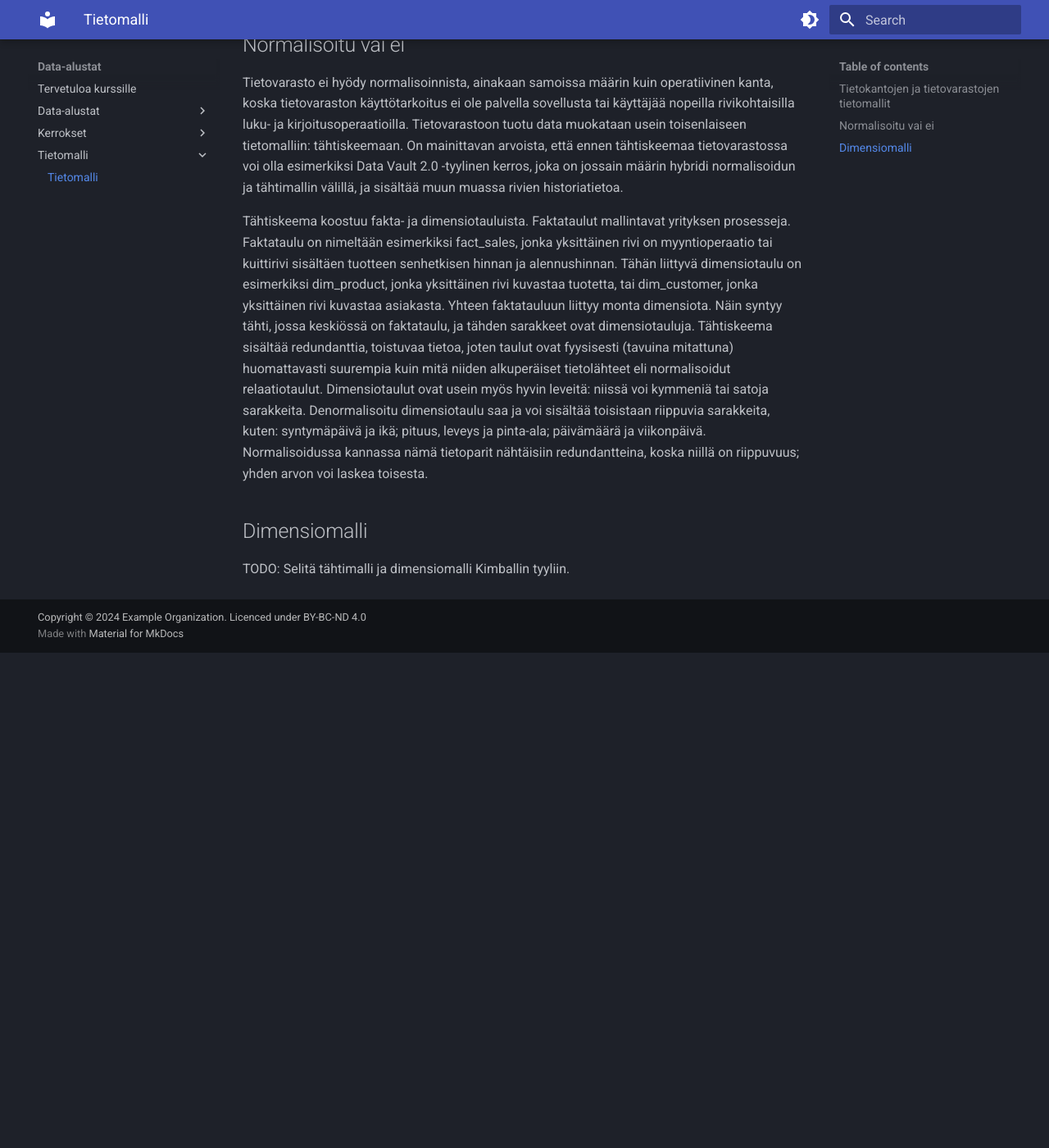
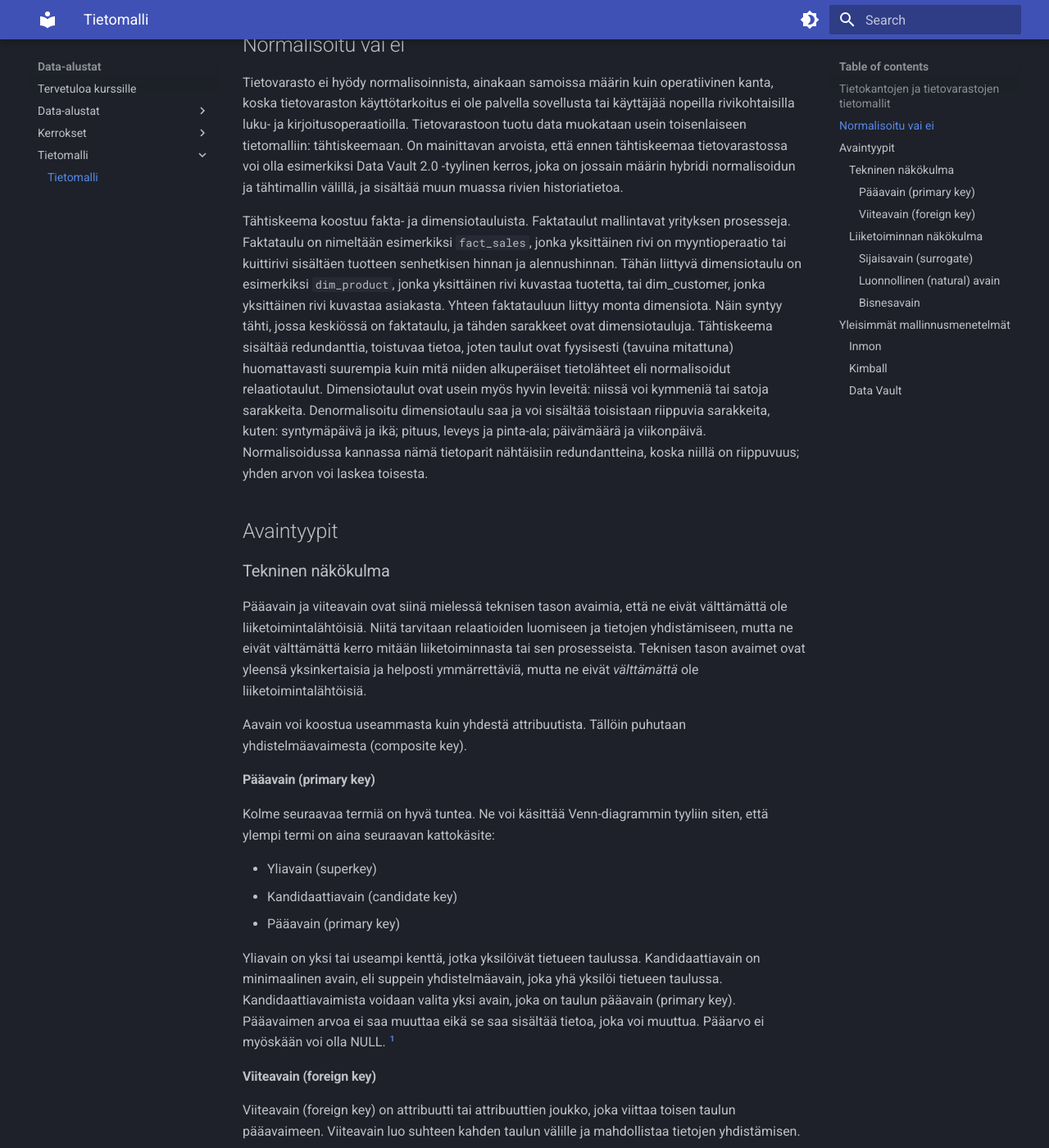
Before and after one commit to sourander/data-alustat, an MkDocs documentation site: the page built from docs/tietomalli/tietomalli.md, in a window 1280 px wide and 1400 px high, scrolled down 808 px. Shown: the whole window at 82% size. Built offline with MkDocs 1.6.1 and Material for MkDocs 9.7.7, drawn with Linux system fonts in a browser that asks for light colours; before the commit the page ends 1604 px from its top, so only the background shows below that; some of the changed text lies outside the part shown.

Commit message:
Add basic info about key types

```diff
--- a/docs/tietomalli/tietomalli.md
+++ b/docs/tietomalli/tietomalli.md
@@ -12,14 +12,84 @@ TODO: noSQL-esimerkki
 
 Tietovarastojen tietomallien diversiteetti on sen sijaan huomattavasti kapeampi; tietovarastot noudattavat lähes poikkeuksetta tähtiskeemaa ja mukailevat Kimballin dimensiomallia, ainakin ulommilla kerroksilla. Tietovarastojen tietomalli rakennetaan yrityksen prosessien ja tietovaraston käyttäjien tarpeiden mukaan. Näin ollen operatiivisten kantojen ja ietovarastojen tietomallit rakennetaan hyvin erilaisista lähtökohdista; kummassakin on sama informaatio, mutta eri tavoin järjesteltynä.
 
-
-
 ## Normalisoitu vai ei
 
 Tietovarasto ei hyödy normalisoinnista, ainakaan samoissa määrin kuin operatiivinen kanta, koska tietovaraston käyttötarkoitus ei ole palvella sovellusta tai käyttäjää nopeilla rivikohtaisilla luku- ja kirjoitusoperaatioilla. Tietovarastoon tuotu data muokataan usein toisenlaiseen tietomalliin: tähtiskeemaan. On mainittavan arvoista, että ennen tähtiskeemaa tietovarastossa voi olla esimerkiksi Data Vault 2.0 -tyylinen kerros, joka on jossain määrin hybridi normalisoidun ja tähtimallin välillä, ja sisältää muun muassa rivien historiatietoa.
 
-Tähtiskeema koostuu fakta- ja dimensiotauluista. Faktataulut mallintavat yrityksen prosesseja. Faktataulu on nimeltään esimerkiksi  fact_sales, jonka yksittäinen rivi on myyntioperaatio tai kuittirivi sisältäen tuotteen senhetkisen hinnan ja alennushinnan. Tähän liittyvä dimensiotaulu on esimerkiksi dim_product, jonka  yksittäinen rivi kuvastaa tuotetta, tai dim_customer, jonka yksittäinen rivi kuvastaa asiakasta.  Yhteen faktatauluun liittyy monta dimensiota. Näin syntyy tähti, jossa keskiössä on faktataulu, ja  tähden sarakkeet ovat dimensiotauluja. Tähtiskeema sisältää redundanttia, toistuvaa tietoa, joten taulut ovat fyysisesti (tavuina mitattuna) huomattavasti suurempia kuin mitä niiden alkuperäiset tietolähteet eli normalisoidut relaatiotaulut. Dimensiotaulut ovat usein myös hyvin leveitä:  niissä voi kymmeniä tai satoja sarakkeita. Denormalisoitu dimensiotaulu saa ja voi sisältää toisistaan riippuvia sarakkeita, kuten: syntymäpäivä ja ikä; pituus, leveys ja pinta-ala; päivämäärä ja  viikonpäivä. Normalisoidussa kannassa nämä tietoparit nähtäisiin redundantteina, koska niillä on riippuvuus; yhden arvon voi laskea toisesta.
+Tähtiskeema koostuu fakta- ja dimensiotauluista. Faktataulut mallintavat yrityksen prosesseja. Faktataulu on nimeltään esimerkiksi `fact_sales`, jonka yksittäinen rivi on myyntioperaatio tai kuittirivi sisältäen tuotteen senhetkisen hinnan ja alennushinnan. Tähän liittyvä dimensiotaulu on esimerkiksi `dim_product`, jonka  yksittäinen rivi kuvastaa tuotetta, tai dim_customer, jonka yksittäinen rivi kuvastaa asiakasta.  Yhteen faktatauluun liittyy monta dimensiota. Näin syntyy tähti, jossa keskiössä on faktataulu, ja  tähden sarakkeet ovat dimensiotauluja. Tähtiskeema sisältää redundanttia, toistuvaa tietoa, joten taulut ovat fyysisesti (tavuina mitattuna) huomattavasti suurempia kuin mitä niiden alkuperäiset tietolähteet eli normalisoidut relaatiotaulut. Dimensiotaulut ovat usein myös hyvin leveitä:  niissä voi kymmeniä tai satoja sarakkeita. Denormalisoitu dimensiotaulu saa ja voi sisältää toisistaan riippuvia sarakkeita, kuten: syntymäpäivä ja ikä; pituus, leveys ja pinta-ala; päivämäärä ja viikonpäivä. Normalisoidussa kannassa nämä tietoparit nähtäisiin redundantteina, koska niillä on riippuvuus; yhden arvon voi laskea toisesta.
 
-## Dimensiomalli
+## Avaintyypit
 
-TODO: Selitä tähtimalli ja dimensiomalli Kimballin tyyliin.
+### Tekninen näkökulma
+
+Pääavain ja viiteavain ovat siinä mielessä teknisen tason avaimia, että ne eivät välttämättä ole liiketoimintalähtöisiä. Niitä tarvitaan relaatioiden luomiseen ja tietojen yhdistämiseen, mutta ne eivät välttämättä kerro mitään liiketoiminnasta tai sen prosesseista. Teknisen tason avaimet ovat yleensä yksinkertaisia ja helposti ymmärrettäviä, mutta ne eivät *välttämättä* ole liiketoimintalähtöisiä.
+
+Aavain voi koostua useammasta kuin yhdestä attribuutista. Tällöin puhutaan yhdistelmäavaimesta (composite key).
+
+#### Pääavain (primary key)
+
+Kolme seuraavaa termiä on hyvä tuntea. Ne voi käsittää Venn-diagrammin tyyliin siten, että ylempi termi on aina seuraavan kattokäsite:
+
+* Yliavain (superkey)
+* Kandidaattiavain (candidate key)
+* Pääavain (primary key)
+
+Yliavain on yksi tai useampi kenttä, jotka yksilöivät tietueen taulussa. Kandidaattiavain on minimaalinen avain, eli suppein yhdistelmäavain, joka yhä yksilöi tietueen taulussa. Kandidaattiavaimista voidaan valita yksi avain, joka on taulun pääavain (primary key). Pääavaimen arvoa ei saa muuttaa eikä se saa sisältää tietoa, joka voi muuttua. Pääarvo ei myöskään voi olla NULL. [^grokking_relational]
+
+#### Viiteavain (foreign key)
+
+Viiteavain (foreign key) on attribuutti tai attribuuttien joukko, joka viittaa toisen taulun pääavaimeen. Viiteavain luo suhteen kahden taulun välille ja mahdollistaa tietojen yhdistämisen.
+
+### Liiketoiminnan näkökulma
+
+Pääavain ja viiteavain ovat teknisen tason avaimia, kun taas liiketoimintalähtöiset avaimet ovat liiketoimintalähtöisiä. Taulun tasolla ne voivat olla yhä samoja avaimia: primääriavain voi esimerkiksi olla sijaisavain tai luonnollinen avain. Jako on nimenomaan se, että onko *katsojan näkökulmasta* avain luonnollinen vai ei.
+
+#### Sijaisavain (surrogate)
+
+Sijaisavain on sellainen avain, jolla ei (alunperin) ole liiketoiminnallista tai reaalimaailman merkitystä. Tyypillisesti se on SQL-lausekkeella `AUTO_INCREMENT` tai `SERIAL` luotu kokonaisluku, joka on uniikki ja kasvaa automaattisesti aina kun tauluun lisätään uusi rivi. Alla simppeli esimerkki
+
+| this_is_a_surrogate_key | name | age |
+| ----------------------- | ---- | --- |
+| 1                       | John | 25  |
+| 2                       | Jane | 30  |
+| 3                       | Jack | 35  |
+
+#### Luonnollinen (natural) avain
+
+Luonnollinen avain on yksi tai useampi attribuutti, joka yksilöi tietueen taulussa ja jolla on **liiketoiminnallinen merkitys**.
+
+Luonnollisen avaimen (natural key) määritelmä riippuu hieman siitä, käsitelläänkö tietoa lähdejärjestelmän vai tietovaraston näkökulmasta **Tiukan määritelmän** mukaan luonnollinen avain esiintyy järjestelmän ulkopuolella sinällään, ja sillä on sisäänrakennettu merkitys. Esimerkkejä ovat henkilötunnus, kirjan ISBN, digitaalisen lähteen DOI, laitteen sarjanumero, sähköpostiosoite tai kojelaudalta löytyvä VIN. Jopa (firstname, surname, birthdate) -yhdistelmäavainta voidaan pitää luonnollisena avaimena, joskin riski on, että se ei ole uniikki. [^dataquality]
+
+Tietovaraston näkökulmasta voidaan käyttää **löyhempää määritelmää** siten, että esimerkiksi autoinkrementin tai satunnaisuuden avulla luotu **CustomerID** voi olla ==tietovaraston silmin== luonnollinen avain, *vaikka* se onkin keinotekoisesti luotu, ja lähdejärjestelmän näkökulmasta aivan selkeä sijaisavain. Tietovaraston näkökulmasta sillä on kuitenkin jo selkeä merkitys: se edustaa yksilöllisesti tunnistettavaa asiakasta tosimaailmassa eli siinä järjestelmässä, mistä tieto on haettu. Käyttäjä `123` on sama käyttäjä `123` nyt ja aina. Jos tietoa haetaan useista järjestelmistä, täytyy kuitenkin huomioida, että eri järjestelmissä voi olla päällekäisiä ID-numeroita.
+
+Tietovarastossa voidaan luoda uusia surrogaattiavaimia jos sille on tarvetta. Yksi tarve on *hash surrogate key*, joka luodaan esimerkiksi silloin, jos lähdetaulun primääriavain koostuu useista kentistä, ja tietovarasto hyötyy yksittäisestä uniikista kentästä (esimerkiksi CDC-prosessissa). Se voidaan laskea myös bisnesavaimesta Data Vault -mallinnuksen yhteydessä (ks. alta).
+
+#### Bisnesavain
+
+Jos kahdesta eri järjestelmästä poimitut tietueet voidaan yhdistää valittujen attribuuttien avulla, voimme puhua *business key* -kentistä. Tällöin kentät ovat luonnollisesti *luonnollisia* avaimia. [^scalable_dw_with_data_vault]
+
+**Esimerkki**: System A:n käyttäjä `123` ja System B:n käyttäjä `0000325` ovat sama henkilö, jotka tunnistetaan kentillä: `(firstname, surname, birthdate)`. Tähän termiin törmäät Data Vault -mallinnuksessa ja Master Data Management -yhteyksissä.
+
+Parempi ratkaisu on luonnollisesti keskitetty käyttäjähallinta, SSO (single sign-on) tai jokin muu tapa, jolla käyttäjät tunnistetaan ja hallitaan keskitetysti. Tällöin käyttäjät voivat käyttää useita järjestelmiä yhdellä ja samalla tunnuksella, ja käyttäjätiedot ovat aina ajan tasalla, ilman että niitä tarvitsee synkronoida eri järjestelmien välillä. GDPR:n kannalta on ongelmallista, jos et tiedä, keitä sinun asiakkaasi ovat, tai jos päättelet omatoimisesti, kuka asiakas on yhdistelemällä useiden järjestelmien tietoja kertomatta asiakkaalle tästä prosessista.
+
+
+## Yleisimmät mallinnusmenetelmät
+
+### Inmon
+
+TODO: Selitä.
+
+### Kimball
+
+TODO: Selitä.
+
+### Data Vault
+
+TODO: Selitä.
+
+
+[^grokking_relational]: Hao, Q. % Tsikerdekis, M. *Grokking Relational Database Design*. Manning Publications. 2025.
+
+[^dataquality]: Olson, J. *Data Quality*. Morgan Kaufmann. 2003.
+
+[^scalable_dw_with_data_vault]: Linstedt, D. & Olschimke, M. *Building a Scalable Data Warehouse with Data Vault 2.0*. Morgan Kaufmann. 2015.
--- a/mkdocs.yml
+++ b/mkdocs.yml
@@ -49,6 +49,8 @@ markdown_extensions:
   - pymdownx.details
   - pymdownx.tabbed:
       alternate_style: true
+  # Footnotes
+  - footnotes
 
 plugins:
   # Navigation page ordering
```
